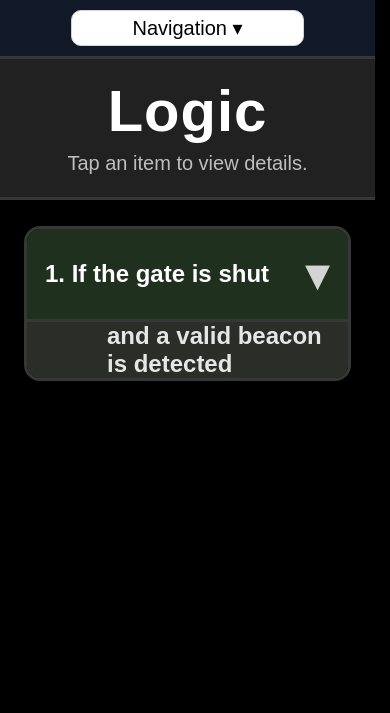
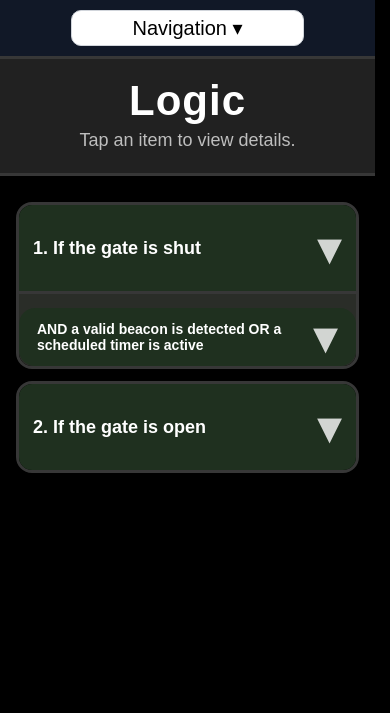
Before and after one commit to jlai9001/GateKeeper, a Node server app: page /logic in a window 390 px wide, after a click that opens the changed part. Shown: the top 713 px of the page. Run offline with Node 20, Linux system fonts and the light colour scheme; some libraries are stand-ins or nearby versions; some web fonts are replaced.

Commit message:
logic styling

```diff
--- a/public/css/logic.css
+++ b/public/css/logic.css
@@ -51,7 +51,6 @@
    Accordion cards
    ========================= */
 .logic-card {
-
   border: 3px solid rgb(55, 55, 55);
   border-radius: 16px;
   overflow: hidden;
@@ -110,6 +109,13 @@
   text-overflow: ellipsis;
 }
 
+.conditional-name-sub1 {
+  font-family: Arial, sans-serif;
+  font-size: 20px;
+  font-weight: 600;
+  max-width:600px;
+}
+
 .conditional-chevron {
   font-size: 50px;
   opacity: 0.8;
@@ -146,55 +152,81 @@
   margin: 6px 0;
 }
 
+
+/* =========================
+   Nested dropdown styling
+   ========================= */
+
+.logic-card.nested {
+  margin-top: 14px;          /* space between first dropdown and second */
+  background: transparent;   /* prevent double-card look */
+  border: none;
+  box-shadow: none;
+}
+
+.logic-summary.nested-summary {
+  padding: 0px 18px;
+  background:  rgb(31, 48, 31);
+}
+
+.logic-summary.nested-summary:hover{
+  background-color: rgb(69, 94, 70);
+}
+.conditional-body.nested-body {
+  padding: 14px 18px 14px;
+  background-color: rgb(21, 38, 99);
+}
+
+.logic-result {
+  font-family: Arial, sans-serif;
+  font-size: 20px;
+  font-weight: 600;
+}
+
 /* =========================
    Mobile overrides
    ========================= */
 @media (max-width: 768px) {
-  .objectives-title {
+
+
+  .logic-title {
     font-size: 42px;
     padding: 0 16px;
   }
 
-  .objectives-tagline {
+  .logic-tagline {
     margin-top: 5px;
     padding: 0 16px;
     font-size: 18px;
   }
 
-  .objectives-list {
+  .logic-list {
     padding: 0 16px;
     gap: 12px;
   }
 
-  .objective-summary {
+  .logic-summary {
     padding: 14px 14px;
-  }
-
-  .objective-thumb {
-    width: 58px;
-    height: 58px;
-    border-radius: 10px;
-  }
-
-  .objective-name {
-    font-size: 16px;
-    white-space: normal;         /* allow wrapping */
-    overflow: visible;
-    text-overflow: clip;
-    overflow-wrap: anywhere;     /* prevents weird cutoffs on long words */
-  }
-
-  .objective-short {
-    display:none;
-  }
-
-  .objective-body {
-    padding: 12px 14px 14px;
   }
 
   .objective-points {
     font-size: 16px;
   }
 
+  .conditional-name {
+  font-family: Arial, sans-serif;
+  font-size: 18px;
+  font-weight: 800;
+  color: white;
+  white-space: nowrap;
+  overflow: hidden;
+  text-overflow: ellipsis;
+}
+
+.conditional-name-sub1 {
+  font-family: Arial, sans-serif;
+  font-size: 14px;
+  font-weight: 600;
+}
 
 }
--- a/views/pages/logic.ejs
+++ b/views/pages/logic.ejs
@@ -6,8 +6,10 @@
         <h1 class="logic-title">Logic</h1>
         <p class="logic-tagline">Tap an item to view details.</p>
     </header>
+    <div class="logic-list">
 
-    <div class="logic-list">
+        <!-- if the gate is shut -->
+
         <details class="logic-card">
             <summary class="logic-summary">
                 <div class="logic-summary-left">
@@ -18,11 +20,51 @@
                     <span class="conditional-chevron" aria-hidden="true">▾</span>
             </summary>
             <div class="conditional-body">
-                <ul class="conditional">
-                    <ul>and a valid beacon is detected</ul>
 
-                </ul>
-            </div>
+                <details class="logic-card nested">
+                    <summary class="logic-summary nested-summary">
+                    <div class="logic-summary-left">
+                        <div class="logic-summary-text">
+                        <div class="conditional-name-sub1">AND a valid beacon is detected OR a scheduled timer is active</div>
+                        </div>
+                    </div>
+                    <span class="conditional-chevron" aria-hidden="true">▾</span>
+                    </summary>
+
+                    <div class="conditional-body nested-body">
+                    <div class="logic-result">open the gate</div>
+                    </div>
+                </details>
+                </div>
+        </details>
+
+         <!-- if the gate is open-->
+
+        <details class="logic-card">
+            <summary class="logic-summary">
+                <div class="logic-summary-left">
+                    <div class="logic-summary-text">
+                        <span class="conditional-name">2. If the gate is open</span>
+                    </div>
+                </div>
+                    <span class="conditional-chevron" aria-hidden="true">▾</span>
+            </summary>
+            <div class="conditional-body">
+                <details class="logic-card nested">
+                    <summary class="logic-summary nested-summary">
+                    <div class="logic-summary-left">
+                        <div class="logic-summary-text">
+                        <div class="conditional-name-sub1">AND no valid beacons are detected AND no schedule is active AND no obstacles are detected</div>
+                        </div>
+                    </div>
+                    <span class="conditional-chevron" aria-hidden="true">▾</span>
+                    </summary>
+
+                    <div class="conditional-body nested-body">
+                    <div class="logic-result">shut the gate</div>
+                    </div>
+                </details>
+                </div>
         </details>
     </div>
 </section>
```
